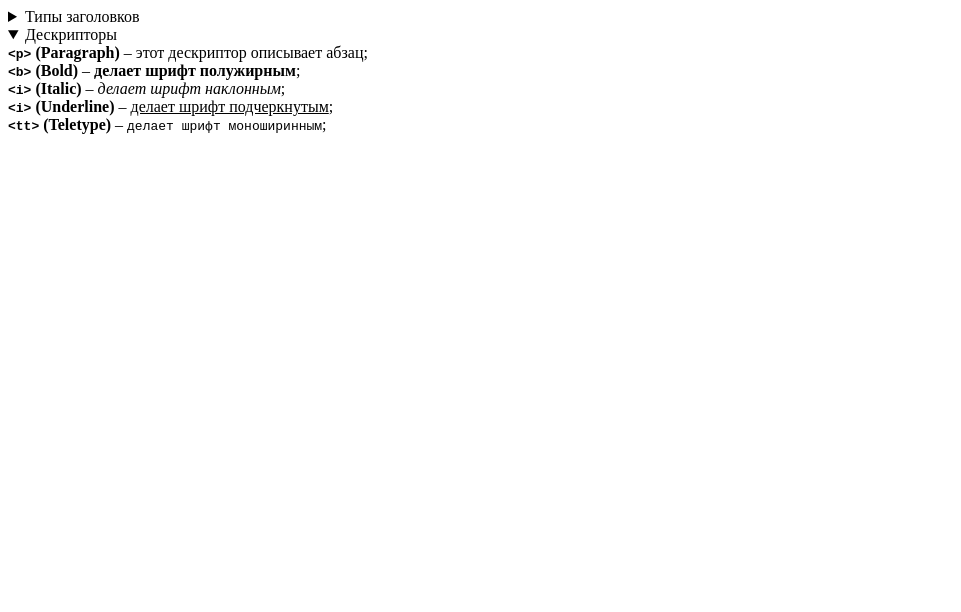
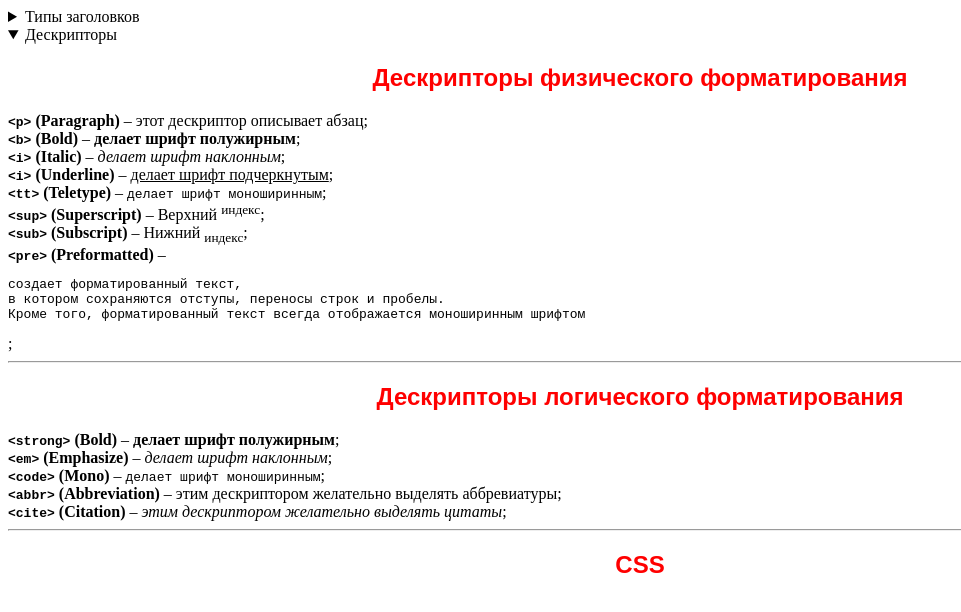
Before and after one commit to fxrostxx/WEB, a plain HTML site: page index.html in a window 1280 px wide. Shown: the whole page, without its empty margins (0-961 px from the left). Drawn offline with Linux system fonts and the light colour scheme.

Commit message:
CSS start

```diff
--- a/index.html
+++ b/index.html
@@ -2,8 +2,21 @@
 
 <html lang="en" xmlns="http://www.w3.org/1999/xhtml">
 <head>
-    <meta charset="utf-8" />
+    <meta charset="utf-8">
     <title>Hello HTML!</title>
+    <link rel="icon" href="html5_logo.svg">
+    <style>
+        h2, h4, h6
+        {
+            text-align: center;
+            color: red;
+            font-family: Arial;
+        }
+        h4
+        {
+            color: darkgreen;
+        }
+    </style>
 </head>
 <body>
     <details>
@@ -18,11 +31,26 @@
     </details>
     <details open>
         <summary>Дескрипторы</summary>
-        <b><tt>&#60;p&#62;</tt> (Paragraph)</b> &ndash; этот дескриптор описывает абзац;<br />
-        <b><tt>&lt;b&gt;</tt> (Bold)</b> &ndash; <b>делает шрифт полужирным</b>;<br />
-        <b><tt>&lt;i&gt;</tt> (Italic)</b> &ndash; <i>делает шрифт наклонным</i>;<br />
-        <b><tt>&lt;i&gt;</tt> (Underline)</b> &ndash; <u>делает шрифт подчеркнутым</u>;<br />
-        <b><tt>&lt;tt&gt;</tt> (Teletype)</b> &ndash; <tt>делает шрифт моноширинным</tt>;<br />
+        <h2>Дескрипторы физического форматирования</h2>
+        <b><tt>&#60;p&#62;</tt> (Paragraph)</b> &ndash; этот дескриптор описывает абзац;<br>
+        <b><tt>&lt;b&gt;</tt> (Bold)</b> &ndash; <b>делает шрифт полужирным</b>;<br>
+        <b><tt>&lt;i&gt;</tt> (Italic)</b> &ndash; <i>делает шрифт наклонным</i>;<br>
+        <b><tt>&lt;i&gt;</tt> (Underline)</b> &ndash; <u>делает шрифт подчеркнутым</u>;<br>
+        <b><tt>&lt;tt&gt;</tt> (Teletype)</b> &ndash; <tt>делает шрифт моноширинным</tt>;<br>
+        <b><tt>&lt;sup&gt;</tt> (Superscript)</b> &ndash; Верхний <sup>индекс</sup>;<br>
+        <b><tt>&lt;sub&gt;</tt> (Subscript)</b> &ndash; Нижний <sub>индекс</sub>;<br>
+        <b><tt>&lt;pre&gt;</tt> (Preformatted)</b> &ndash; <pre>создает форматированный текст,
+в котором сохраняются отступы, переносы строк и пробелы.
+Кроме того, форматированный текст всегда отображается моноширинным шрифтом</pre>;<br>
+        <hr>
+        <h2>Дескрипторы логического форматирования</h2>
+        <strong><code>&lt;strong&gt;</code> (Bold)</strong> &ndash; <strong>делает шрифт полужирным</strong>;<br>
+        <strong><code>&lt;em&gt;</code> (Emphasize)</strong> &ndash; <em>делает шрифт наклонным</em>;<br>
+        <strong><code>&lt;code&gt;</code> (Mono)</strong> &ndash; <code>делает шрифт моноширинным</code>;<br>
+        <strong><code>&lt;abbr&gt;</code> (Abbreviation)</strong> &ndash; <abbr>этим дескриптором желательно выделять аббревиатуры</abbr>;<br>
+        <strong><code>&lt;cite&gt;</code> (Citation)</strong> &ndash; <cite>этим дескриптором желательно выделять цитаты</cite>;<br>
     </details>
+    <hr>
+    <h2>CSS</h2>
 </body>
 </html>
```
Also changed, not shown: html5_logo.svg (added).
